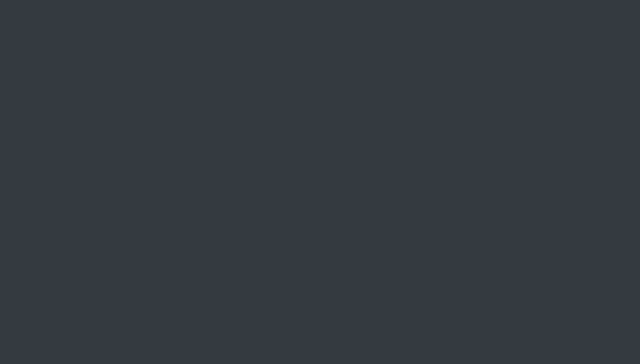
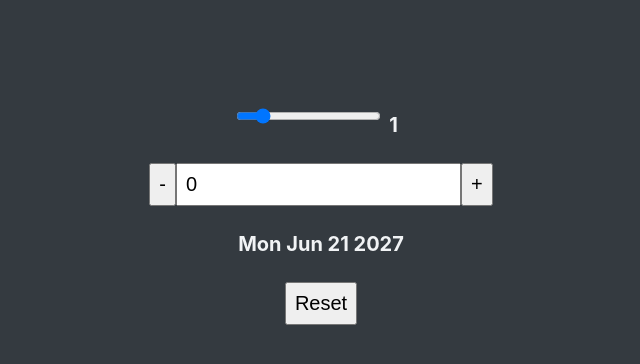
Before and after one commit to ExuLu/reactquiz, a React (Create React App) app: page / in a window 1280 px wide. Shown: the top 364 px of the page, without its empty margins (319-959 px from the left). Built offline with nearby package versions, Linux system fonts and the light colour scheme.

Commit message:
feat: add DateCounter component to App component

```diff
--- a/src/App.js
+++ b/src/App.js
@@ -1,5 +1,9 @@
-function App() {
-  return;
+import DateCounter from './DateCounter';
+
+export default function App() {
+  return (
+    <div>
+      <DateCounter />
+    </div>
+  );
 }
-
-export default App;
```
